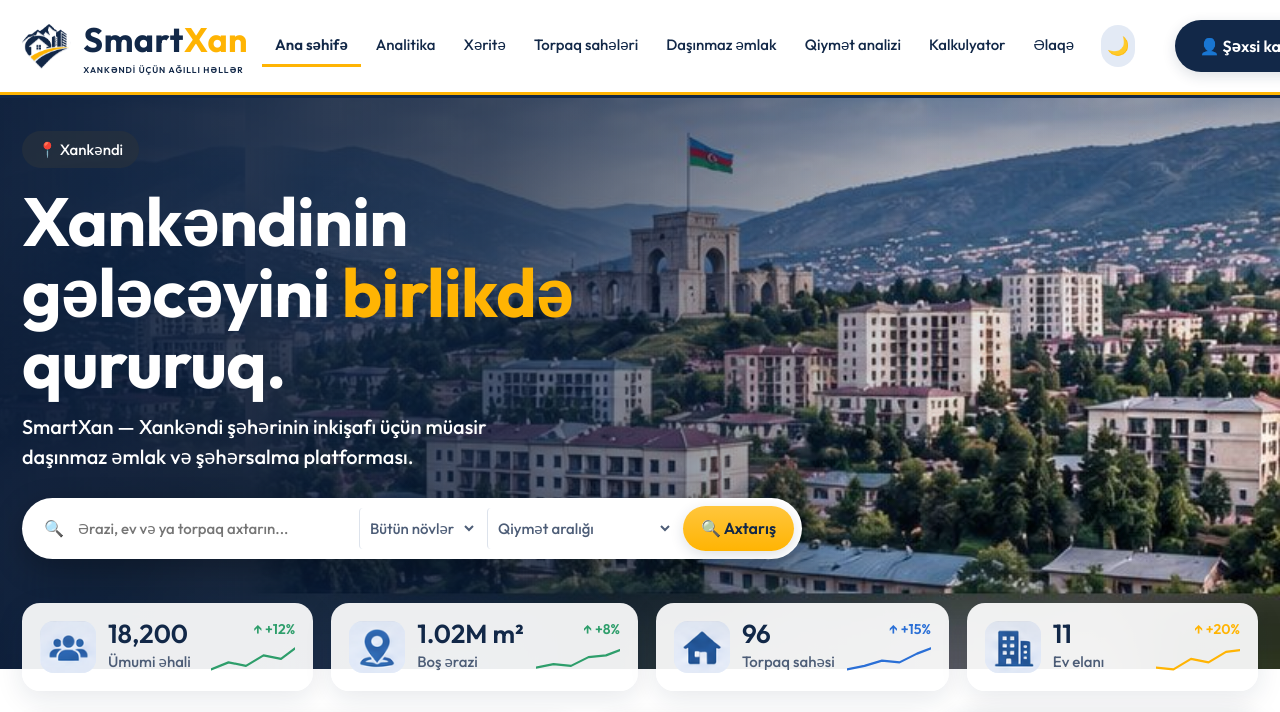
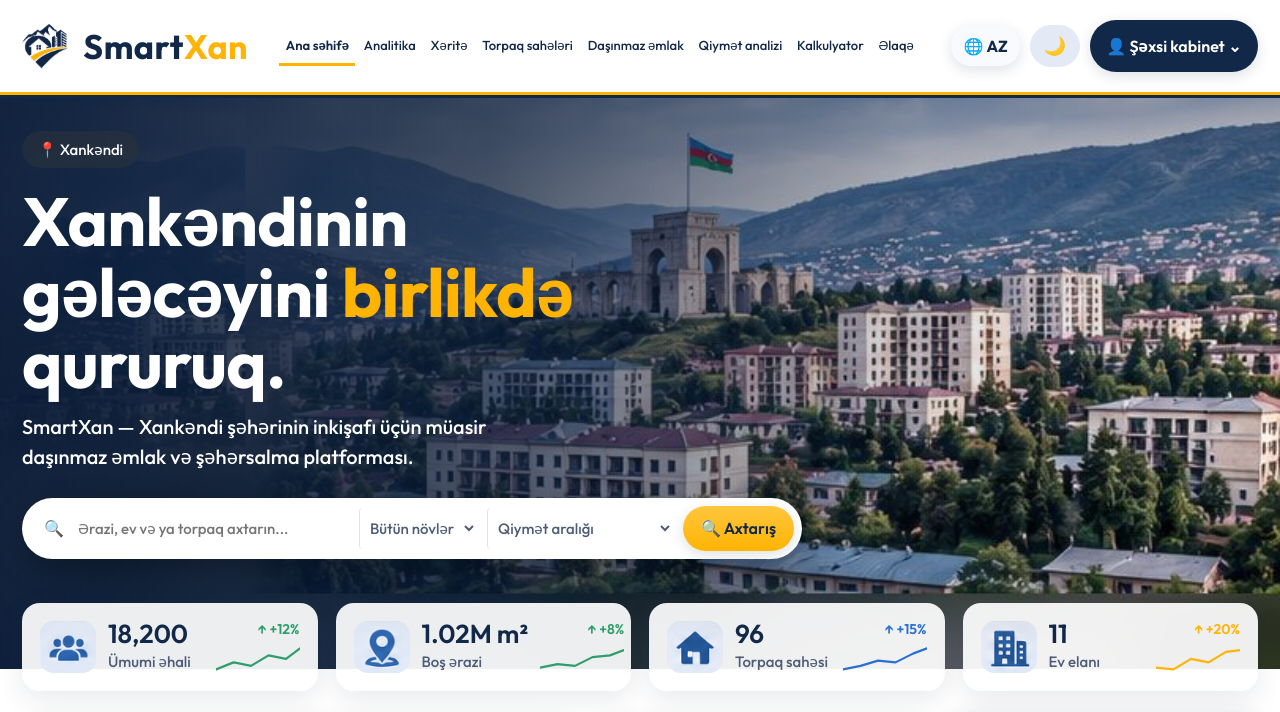
Before and after one commit to zeqo071-blip/xankendi-qurur, a plain HTML site: page index.html in a window 1280 px wide. Shown: the top 712 px of the page. Drawn offline with Linux system fonts and the light colour scheme.

Commit message:
Add files via upload

```diff
--- a/css/style.css
+++ b/css/style.css
@@ -1259,7 +1259,7 @@ a.h2-cta{text-decoration:none;color:#fff;background:linear-gradient(90deg,#16253
 a.h2-cta>div{position:relative;z-index:1;padding:26px 0 26px 26px}
 a.h2-cta img{position:absolute;right:0;top:0;height:100%;width:58%;object-fit:cover;-webkit-mask-image:linear-gradient(90deg,transparent,#000 30%);mask-image:linear-gradient(90deg,transparent,#000 30%)}
 .h2-moon{width:50px;height:42px;border:0;border-radius:21px;background:#e3eaf5;font-size:18px;cursor:pointer}.h2-dv{width:1px;height:30px;background:#b9c4d6;margin:0 6px}
-.lang{display:none}#navA .btn.pri:after{content:"  \2304"}
+#navA .btn.pri:after{content:"  \2304"}
 html.dark body{background:linear-gradient(180deg,#0b1730,#0f1d3a);color:#e9eef8}
 html.dark{--ink:#e9eef8;--paper:#15233f;--mut:#9fb0cc;--bg:#0b1730}
 html.dark .glass,html.dark .h2-st .glass{background:#15233f;box-shadow:0 8px 28px rgba(0,0,0,.4)}
@@ -1276,3 +1276,23 @@ nav{border-bottom:3px solid var(--y);box-shadow:0 3px 0 var(--ink)}
 .logo-img{height:44px;width:auto;display:block}
 .flogo{display:inline-block;background:#fff;border-radius:6px;padding:6px 10px;margin-bottom:8px}
 .flogo img{height:48px;width:auto;display:block}
+
+/* ===== Dil seçimi: düymə görünəndən sonra naviqasiya və kartlar bütün dillərdə (RU daxil) sığsın ===== */
+nav .wrap{flex-wrap:nowrap;gap:10px}
+.logo{flex:none;margin-right:0}
+.nls{flex:1 1 0;min-width:0;justify-content:center;margin:0}
+.nls a{font-size:clamp(12.5px,1.02vw,15px);padding:10px clamp(4px,.5vw,12px)}
+.lang{flex:none}.h2-dv{display:none}
+#navA{flex:none}#navA .btn.pri{padding:14px clamp(12px,1.3vw,22px)}
+@media(max-width:1380px){.lt small{display:none}}
+@media(min-width:1101px){.h2-st{grid-template-columns:repeat(4,minmax(0,1fr))}}
+.h2-st .glass{min-width:0}.h2-st small{white-space:normal}
+@media(max-width:1100px){
+  nav .wrap{flex-wrap:wrap;height:auto;padding-top:8px;padding-bottom:8px}
+  .logo{margin-right:auto}
+  .nls{order:3;flex:0 0 100%;width:100%;overflow-x:auto;justify-content:flex-start}
+  .lt small{display:block}
+}
+.lgm button{white-space:nowrap}
+html.dark .lgm{border-color:#3b5486;box-shadow:5px 5px 0 #0b1730}html.dark .lgm button{color:#e9eef8}
+html.dark .lgm button[aria-current=true]{background:#ffb403;color:#122848}
--- a/js/app.js
+++ b/js/app.js
@@ -1080,12 +1080,60 @@ Tikintiçilər, ev alıcıları və investorlar üçün Xankəndi məlumat platf
 Səhifələr=Sayfalar|Страницы|Pages
 Alətlər=Araçlar|Инструменты|Tools
 Göstərilən məlumatlar nümunə xarakterlidir.=Gösterilen veriler örnek niteliğindedir.|Показанные данные носят примерный характер.|The data shown is for illustration only.
-Bütün məlumatlar nümunə xarakterlidir.=Tüm veriler örnek niteliğindedir.|Все данные примерные.|All data is for illustration only.`;
+Bütün məlumatlar nümunə xarakterlidir.=Tüm veriler örnek niteliğindedir.|Все данные примерные.|All data is for illustration only.
+Analitika=Analitik|Аналитика|Analytics
+Daşınmaz əmlak=Gayrimenkul|Недвижимость|Real estate
+Torpaq sahələri=Arsa alanları|Земельные участки|Land plots
+Qiymət analizi=Fiyat analizi|Анализ цен|Price analysis
+Dashboard=Gösterge paneli|Дашборд|Dashboard
+Axtarış=Arama|Поиск|Search
+Bağla=Kapat|Закрыть|Close
+Bütün növlər=Tüm türler|Все типы|All types
+Torpaq=Arsa|Земля|Land
+Ev / mənzil=Ev / daire|Дом / квартира|House / apartment
+Qiymət aralığı=Fiyat aralığı|Диапазон цен|Price range
+100 000 ₼-dək=100 000 ₼'ye kadar|До 100 000 ₼|Up to 100 000 ₼
+200 000 ₼-dən yuxarı=200 000 ₼ üzeri|Свыше 200 000 ₼|Over 200 000 ₼
+Ərazi, ev və ya torpaq axtarın...=Bölge, ev veya arsa arayın...|Район, дом или участок...|Area, home or land...
+Hesabla →=Hesapla →|Рассчитать →|Calculate →
+Hamısına bax →=Hepsine bak →|Смотреть все →|View all →
+Xəritəyə keç →=Haritaya git →|Перейти к карте →|Go to map →
+Məbləğ=Tutar|Сумма|Amount
+Müddət=Vade|Срок|Term
+İllik faiz dərəcəsi=Yıllık faiz oranı|Годовая процентная ставка|Annual interest rate
+İnteraktiv Xəritə=İnteraktif Harita|Интерактивная карта|Interactive Map
+İnteraktiv xəritə=İnteraktif harita|Интерактивная карта|Interactive map
+Son Elanlar=Son İlanlar|Последние объявления|Latest Listings
+İpoteka Kalkulyatoru=İpotek Hesaplayıcı|Ипотечный калькулятор|Mortgage Calculator
+Qiymət Dəyişiklikləri=Fiyat Değişiklikleri|Изменения цен|Price Changes
+Əhali Bölgüsü=Nüfus Dağılımı|Распределение населения|Population Distribution
+Gələcəyin şəhəri birgə qurulur!=Geleceğin şehri birlikte inşa ediliyor!|Город будущего строится вместе!|The city of the future is being built together!
+Yeni layihələr və inkişaf planları=Yeni projeler ve gelişim planları|Новые проекты и планы развития|New projects and development plans
+SmartXan — Xankəndi şəhərinin inkişafı üçün müasir daşınmaz əmlak və şəhərsalma platforması.=SmartXan — Xankəndi şehrinin gelişimi için modern gayrimenkul ve şehircilik platformu.|SmartXan — современная платформа недвижимости и градостроительства для развития города Ханкенди.|SmartXan — a modern real estate and urban planning platform for the development of Khankendi.
+Xankəndinin=Xankəndi'nin|Строим|Building
+gələcəyini=geleceğini|будущее Ханкенди|Khankendi's future
+birlikdə=birlikte|вместе.|together.
+qururuq.=inşa ediyoruz.|\u200b|\u200b
+Xankəndi mərkəzi=Xankəndi merkezi|Центр Ханкенди|Khankendi center
+Xankəndi=Xankəndi|Ханкенди|Khankendi
+Ağdərə yolu=Ağdere yolu|Дорога на Агдере|Aghdara road
+Şuşa küçəsi=Şuşa caddesi|Улица Шуша|Shusha Street
+Qarabağ=Karabağ|Карабах|Karabakh
+Ağdərə=Ağdere|Агдере|Aghdara
+Torpaq sahəsi=Arsa alanı|Земельный участок|Land plot
+Ev elanı=Ev ilanı|Объявление о доме|Home listing
+Elan təfərrüatı=İlan ayrıntıları|Детали объявления|Listing details
+Hesab=Hesap|Аккаунт|Account
+Tünd rejim=Karanlık mod|Тёмный режим|Dark mode
+XANKƏNDİ ÜÇÜN AĞILLI HƏLLƏR=XANKƏNDİ İÇİN AKILLI ÇÖZÜMLER|УМНЫЕ РЕШЕНИЯ ДЛЯ ХАНКЕНДИ|SMART SOLUTIONS FOR KHANKENDI
+SmartXan loqosu=SmartXan logosu|Логотип SmartXan|SmartXan logo
+© 2026 SmartXan. Göstərilən məlumatlar nümunə xarakterlidir.=© 2026 SmartXan. Gösterilen veriler örnek niteliğindedir.|© 2026 SmartXan. Показанные данные носят примерный характер.|© 2026 SmartXan. The data shown are for illustration only.
+SmartXan – Torpaq, ev və əhali məlumatları=SmartXan – Arsa, ev ve nüfus verileri|SmartXan – Земля, жильё и данные о населении|SmartXan – Land, home and population data`;
 const DICT = {};
 TXT.split("\n").forEach(l => { const i = l.indexOf("="), p = l.slice(i + 1).split("|"); DICT[l.slice(0, i)] = { tr: p[0], ru: p[1], en: p[2] } });
 const RX = new RegExp("(?<![\\p{L}\\p{N}])(?:" + Object.keys(DICT).sort((a, b) => b.length - a.length).map(k => k.replace(/[.*+?^${}()|[\]\\]/g, "\\$&")).join("|") + ")(?![\\p{L}\\p{N}])", "gu");
 let LANG = "az";
-const LGS = ["az", "tr", "ru", "en"], O = new WeakMap(), AT = ["placeholder", "aria-label", "title"];
+const LGS = ["az", "tr", "ru", "en"], O = new WeakMap(), AT = ["placeholder", "aria-label", "title", "alt"];
 const T = s => LANG === "az" ? s : String(s).replace(RX, m => (DICT[m] && DICT[m][LANG]) || m);
 function tn(n) {
   const p = n.parentElement;
@@ -1102,7 +1150,7 @@ function tx(r) {
   const w = document.createTreeWalker(r, NodeFilter.SHOW_TEXT);
   let n;
   while ((n = w.nextNode())) tn(n);
-  [r, ...r.querySelectorAll("[placeholder],[aria-label],[title]")].forEach(e => AT.forEach(a => {
+  [r, ...r.querySelectorAll("[placeholder],[aria-label],[title],[alt]")].forEach(e => AT.forEach(a => {
     if (!e.hasAttribute(a) || e.closest("[data-nt]")) return;
     const k = "o" + a.replace("-", "");
     if (!(k in e.dataset)) e.dataset[k] = e.getAttribute(a);
```
